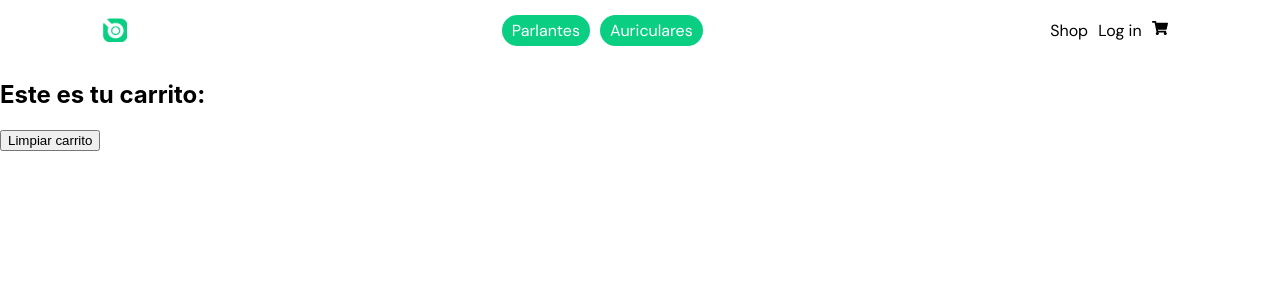
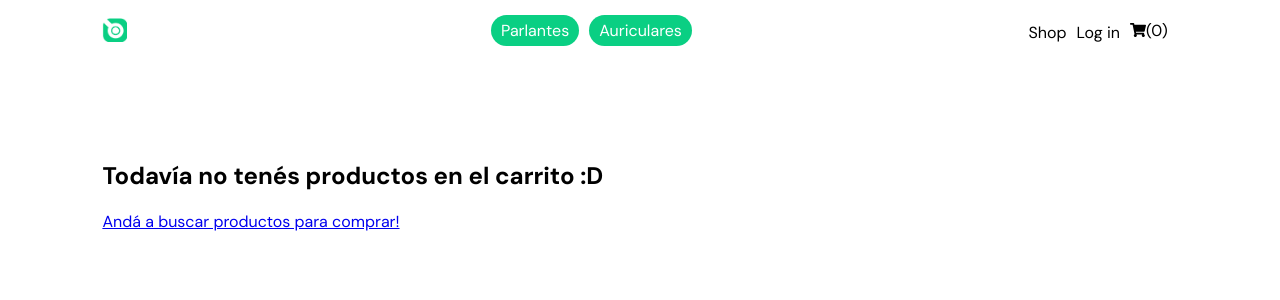
Before and after one commit to gabitozk/coderhouse-reactjs, a React (Create React App) app: page /cart in a window 1280 px wide. Shown: the top 300 px of the page. Built offline with nearby package versions, Linux system fonts and the light colour scheme.

Commit message:
Fix carrito funcionalidades

```diff
--- a/src/components/CartWidget/index.jsx
+++ b/src/components/CartWidget/index.jsx
@@ -1,7 +1,21 @@
+import { useContext } from "react";
 import { FaShoppingCart } from "react-icons/fa";
+import { CartContext } from "../../context/CartContext";
+import './style.css';
 
 const CartWidget = () => {
-    return <FaShoppingCart/>;
+    const { cart } = useContext(CartContext);
+
+    return (
+        <div className="cart-widget">
+
+            <FaShoppingCart/>
+            <p>({cart.length})</p>
+
+
+        </div>
+    );
+
 }
 
 export default CartWidget;
--- /dev/null
+++ b/src/components/CartWidget/style.css
@@ -0,0 +1,6 @@
+.cart-widget {
+    display: flex;
+    align-items: center;
+    margin: 0;
+    padding: 0;
+}
--- a/src/components/Navbar/index.jsx
+++ b/src/components/Navbar/index.jsx
@@ -22,7 +22,9 @@ export default function Navbar () {
                 </li>
                 <li>Log in</li>
                 <li>
-                    <Link to="cart"><CartWidget /></Link>
+                    <Link to="cart">
+                        <CartWidget />
+                    </Link>
                 </li>
             </ul>
         </header>
--- a/src/context/CartContext.jsx
+++ b/src/context/CartContext.jsx
@@ -5,39 +5,43 @@ import { createContext } from "react";
 export const CartContext = createContext({});
 
 //Creo el Custom Provider
-export const CartProvider = ({children}) => {
+export const CartProvider = ({ children }) => {
   const [cart, setCart] = useState([]);
 
   const isInCart = (id) => {
     return cart.some((purchase) => purchase.item.id === Number(id));
-    }
+  };
 
   const addItem = (item, quantity) => {
-        const newItem = {item, quantity};
+    const newItem = { item, quantity };
 
-        if(isInCart(item.id)) {
+    if (isInCart(item.id)) {
       console.log("Ya tenés este producto en el carrito");
     } else {
+      if (quantity > 0) {
         setCart((prevState) => [...prevState, newItem]);
         console.log(`Agregaste: ${quantity} ${item.title}`);
+      } else {
+          console.log("Debés agregar al menos 1 item");
       }
     }
+  };
 
   const removeItem = (itemId) => {
-        const newArray = cart.filter((purchase) => purchase.item.id !== itemId );
+    const newArray = cart.filter((purchase) => purchase.item.id !== itemId);
     setCart([...newArray]);
-    }
+  };
 
   const clear = () => {
     setCart([]);
-    }
+  };
 
   return (
-        <CartContext.Provider value={{addItem, cart, setCart, clear, removeItem}}>
+    <CartContext.Provider value={{ addItem, cart, setCart, clear, removeItem }}>
       {children}
     </CartContext.Provider>
   );
-}
+};
 
 //HOOK -- ANOTACION PERSONAL
 //export const useCart = () => useContext(CartContext);
--- a/src/pages/CartPage/CartPage.jsx
+++ b/src/pages/CartPage/CartPage.jsx
@@ -1,26 +1,48 @@
 import { useContext } from "react";
 import { CartContext } from "../../context/CartContext";
+import "./style.css";
+import { Link } from "react-router-dom";
 
 const CartPage = () => {
   const { cart, clear, removeItem } = useContext(CartContext);
 
-  return (
-    <>
-      <h2>Este es tu carrito:</h2>
-      <div>
+  if (cart.length !== 0) {
+    return (
+      <div className="cart-container">
+        <h2>Este es tu carrito:</h2>
         <button onClick={clear}>Limpiar carrito</button>
+
         {cart.map((myCart) => {
           return (
-            <div>
-              <p>{myCart.item.title}</p>
-              <p>{myCart.quantity}</p>
-              <button onClick={() => removeItem(myCart.item.id)}>eliminar item</button>
+            <div className="cart-item">
+              <div className="cart-item--img">
+                <img src={myCart.item.img} alt={myCart.item.title} />
+              </div>
+              <div  className="cart-item--title">
+                <h4>{myCart.item.title}</h4>
+                <p>Cantidad seleccionada: {myCart.quantity}</p>
+                <button onClick={() => removeItem(myCart.item.id)}>
+                  eliminar item
+                </button>
+              </div>
+              <div className="cart-item--price">
+                <p>${myCart.item.price}</p>
+              </div>
             </div>
           );
         })}
       </div>
-    </>
-  );
+    );
+  } else {
+    return (
+      <div className="cart-container">
+        <div className="cart-no-items">
+          <h2>Todavía no tenés productos en el carrito :D</h2>
+          <Link to="/">Andá a buscar productos para comprar!</Link>
+        </div>
+      </div>
+    )
+  }
 };
 
 export default CartPage;
--- /dev/null
+++ b/src/pages/CartPage/style.css
@@ -0,0 +1,52 @@
+.cart-container {
+    width: 100%;
+    min-width: 320px;
+    height: auto;
+    box-sizing: border-box;
+    padding-left: 8%;
+    padding-right: 8%;
+    font-family: 'DM Sans', sans-serif;
+}
+
+.cart-no-items {
+    margin-top: 100px;
+}
+
+.cart-item {
+    width: 100%;
+    height: auto;
+    display: flex;
+    align-items: flex-start;
+    margin-top: 40px;
+}
+
+.cart-item--title {
+   width: 60%;
+   padding-left: 30px;
+}
+
+.cart-item--title h4{
+    font-size: 1.2rem;
+    font-weight: 500;
+    margin: 0;
+}
+
+.cart-item--img {
+    width: 10%;
+    margin-right: 30px;
+}
+
+.cart-item img {
+    width: 100%;
+}
+
+.cart-item--price {
+    width: 30%;
+}
+
+.cart-item--price p {
+    margin:0;
+    font-size: 1.5rem;
+    font-weight: 500;
+    text-align: right;
+}
```
Lines whose indentation alone changed are shown as unchanged.
